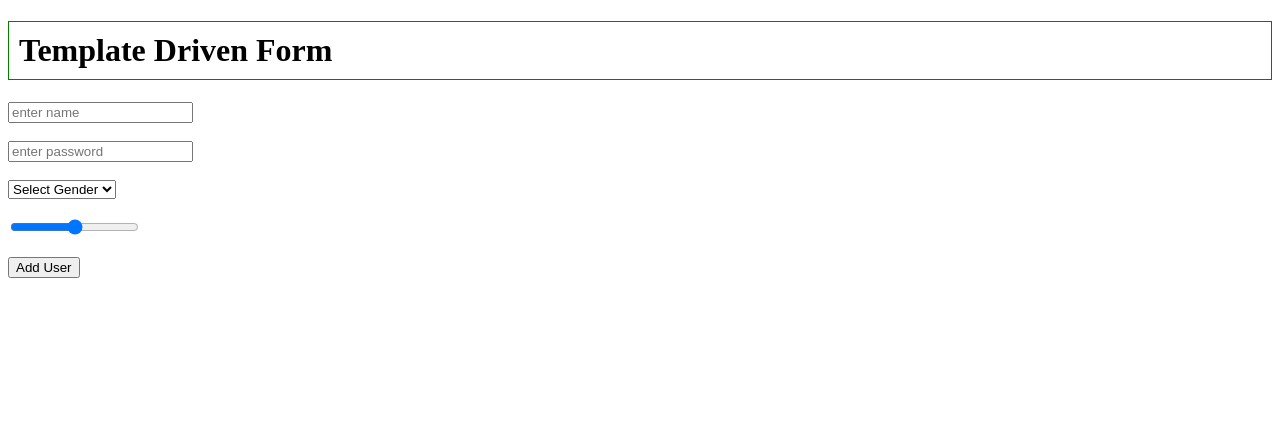
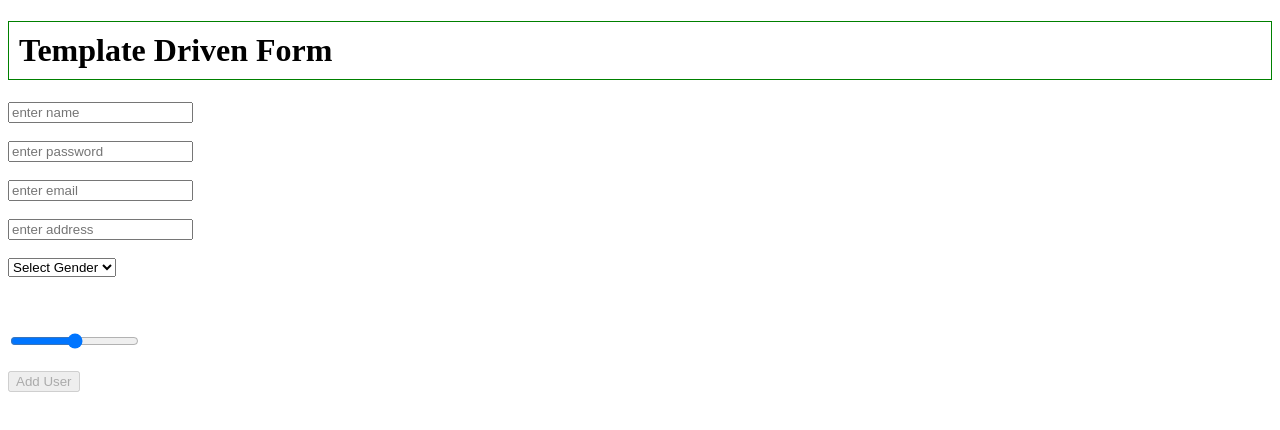
Before and after one commit to Zanna-dev/angular-v19-tutorial, an Angular app: page / in a window 1280 px wide. Shown: the top 430 px of the page. Built offline with nearby package versions, Linux system fonts and the light colour scheme.

Commit message:
Create a Template Driven Forms

```diff
--- a/src/app/app.component.html
+++ b/src/app/app.component.html
@@ -1,21 +1,39 @@
 <h1>Template Driven Form</h1>
 
 <form #userForm="ngForm" (ngSubmit)="addDetails(userForm.value)">
-    <input type="text" placeholder="enter name" name="name" ngModel>
-    <br><br>
-    <input type="text" placeholder="enter password" name="password" ngModel>
-
+    <input required #name="ngModel" type="text" placeholder="enter name" name="name" ngModel>
+    <span class="error" *ngIf="name.invalid && name.touched"> Name is required field</span>
     <br><br>
 
-    <select name="gender" ngModel>
+    <input #password="ngModel" type="password" required minlength="5" maxlength="10" placeholder="enter password"
+        name="password" ngModel>
+    <span class="error" *ngIf="password.invalid && password.touched">Password is required, min length 5 and max length
+        10</span>
+    <br><br>
+
+    <input #email="ngModel" email type="email" placeholder="enter email" name="email" ngModel>
+    <span class="error" *ngIf="email.invalid && email.touched">Enter valid Email</span>
+    <br><br>
+
+    <input #address="ngModel" pattern="[a-zA-Z0-9\S]+" type="text" placeholder="enter address"
+        name="address" ngModel>
+    <span class="error" *ngIf="address.invalid && address.touched">Enter valid address
+        10</span>
+    <br><br>
+
+    <select #gender="ngModel" required name="gender" ngModel>
         <option value="">Select Gender</option>
         <option value="male">Male</option>
         <option value="female">Female</option>
     </select>
     <br><br>
-    <input type="range" name="range" ngModel>
+
+    <span class="error" *ngIf="gender.invalid && gender.touched">Please select gender</span>
     <br><br>
-    <button>Add User</button>
+
+    <input type="range" min="0" max="20" name="range" ngModel>
+    <br><br>
+    <button [disabled]="userForm.invalid">Add User</button>
     <!-- <button type="button" (click)="setValues()">Set Values</button> -->
 </form>
 
--- a/src/app/app.component.ts
+++ b/src/app/app.component.ts
@@ -12,7 +12,7 @@ import { HeaderComponent } from './header/header.component';
 @Component({
   selector: 'app-root',
   // imports: [LoginComponent, SignupComponent, ProfileComponent],
-  imports: [FormsModule],
+  imports: [FormsModule, NgIf],
   templateUrl: './app.component.html',
   styleUrl: './app.component.css'
 })
```
